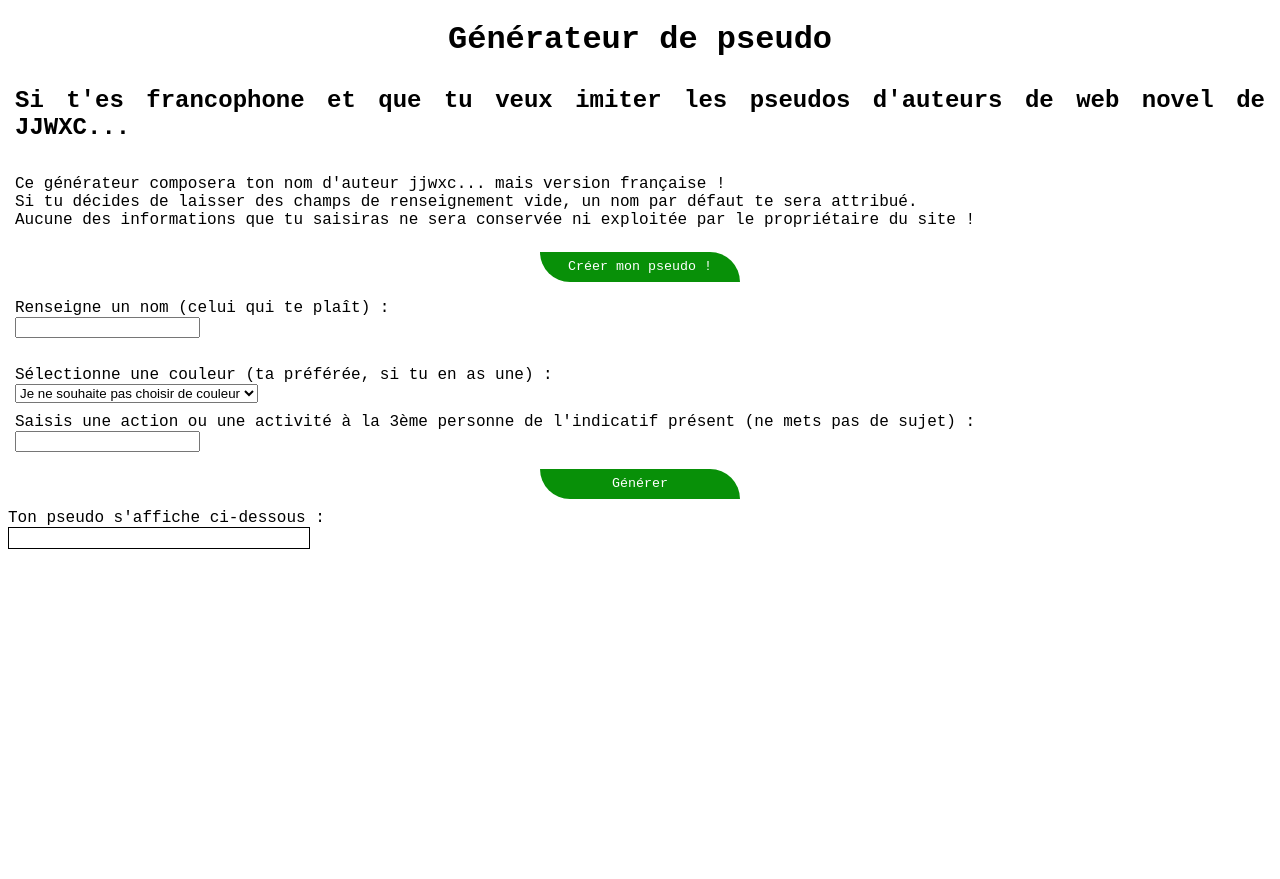
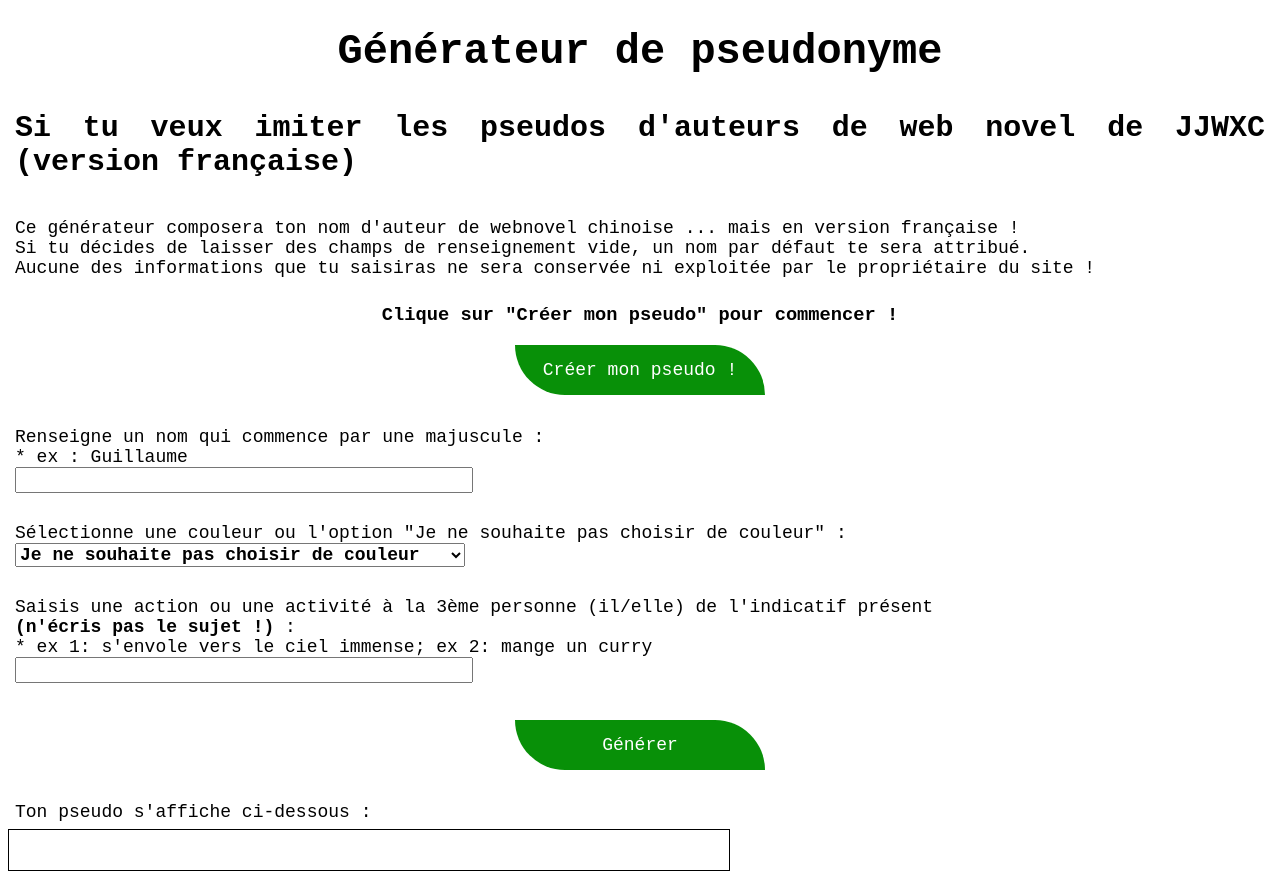
Before and after one commit to PythonTester971/Pseudo-generator, a plain HTML site: page index.html in a window 1280 px wide. Before the commit the page ends 800 px from the top, so only its background shows below. Drawn offline with Linux system fonts and the light colour scheme.

Commit message:
Réalisation du prototype du générateur de pseudonyme JJWXC : améliorations à venir (ex: boutons fait, texte pseudo en couleur en fonction de la couleur choisie, etc.

```diff
--- a/index.html
+++ b/index.html
@@ -1,5 +1,6 @@
 <!DOCTYPE html>
-<html lang="en">
+<html lang="fr">
+
 <head>
     <meta charset="UTF-8">
     <meta name="viewport" content="width=device-width, initial-scale=1.0">
@@ -7,54 +8,76 @@
     <title>JJWXC-type Pseudo generator</title>
 </head>
 <body>
-<header></header>
-    <h1>Générateur de pseudo</h1>
+        <h1>Générateur de pseudonyme</h1>
 
-    <h2>Si t'es francophone et que tu veux imiter les pseudos d'auteurs de web novel de JJWXC...</h2>
+        <h2>
+            Si tu veux imiter les pseudos
+            d'auteurs de web novel de JJWXC (version française)
+        </h2>
 
         <p>
-        Ce générateur composera ton nom d'auteur jjwxc... mais version française !<br>
-        Si tu décides de laisser des champs de renseignement vide, un nom par défaut te sera attribué.<br>
-        Aucune des informations que tu saisiras ne sera conservée ni exploitée par le propriétaire du site !
+            Ce générateur composera ton nom d'auteur de webnovel chinoise
+            ... mais en version française !<br>
+            Si tu décides de laisser des champs de renseignement vide,
+            un nom par défaut te sera attribué.<br>
+            Aucune des informations que tu saisiras ne sera conservée
+            ni exploitée par le propriétaire du site !<br>
         </p>
+
+        <h3>Clique sur "Créer mon pseudo" pour commencer !</h3>
 
         <button id="start">Créer mon pseudo !</button>
 
-    <form>
 
-        <label for="user-name" id="label-name">Renseigne un nom (celui qui te plaît) :</label>
+       <section id="content">
+        <form id="generation-form">
+
+            <label for="user-name" id="label-name">
+                Renseigne un nom qui commence par une majuscule :<br>
+                * ex : Guillaume
+            </label>
             <input id="user-name" type="text"><br>
+            <!-- <button id="send-name" class="send">Go</button> -->
+        <!-- <div class="done" id="name-done"></div> -->
 
-        <label for="user-color" id="label-color">Sélectionne une couleur (ta préférée, si tu en as une) :</label>
-        <select id="user-color">
-            <option value="none">Je ne souhaite pas choisir de couleur</option>
-            <option value="white">Blanc</option>
-            <option value="black">Noir</option>
-            <option value="gray">Gris</option>
-            <option value="brown">Marron</option>
-            <option value="purple">Violet</option>
-            <option value="blue">Bleu</option>
-            <option value="green">Vert</option>
-            <option value="yellow">Jaune</option>
-            <option value="orange">Orange</option>
-            <option value="red">Rouge</option>
-            <option value="pink">Rose</option>
+            <label for="user-color" id="label-color">
+                Sélectionne une couleur ou l'option "Je ne souhaite pas choisir de couleur" :
+            </label>
+            <select id="user-color" required>
+                <option id="no-color" value="none">Je ne souhaite pas choisir de couleur</option>
+                <option id="white" value="blanc">Blanc</option>
+                <option id="black" value="noir">Noir</option>
+                <option id="gray" value="gris">Gris</option>
+                <option id="brown" value="marron">Marron</option>
+                <option id="purple" value="violet">Violet</option>
+                <option id="blue" value="bleu">Bleu</option>
+                <option id="green" value="vert">Vert</option>
+                <option id="yellow" value="jaune">Jaune</option>
+                <option id="orange" value="orange">Orange</option>
+                <option id="red" value="rouge">Rouge</option>
+                <option id="pink" value="rose">Rose</option>
             </select>
+            <!-- <button id="send-color" class="send">Go</button> -->
+        <!-- <div class="done" id="color-done"></div> -->
 
             <label for="user-action" id="label-action">
-            Saisis une action ou une activité à la 3ème personne de l'indicatif présent
-            (ne mets pas de sujet) :
+                Saisis une action ou une activité à la 3ème personne (il/elle)
+                de l'indicatif présent<br>
+                <strong>(n'écris pas le sujet !)</strong> :<br>
+                * ex 1: s'envole vers le ciel immense; ex 2: mange un curry
             </label>
-        <input id="user-action" type="text">
+            <input id="user-action" type="text"><br>
+            <!-- <button id="send-action" class="send">Go</button> -->
+        <!-- <div class="done" id="action-done"></div> -->
 
         </form>
 
-    <button id="generate">Générer</button>
+        <button id="generate" class="for-generation">Générer</button>
 
-    <label for="show-pseudo">Ton pseudo s'affiche ci-dessous :</label>
-    <div id="show-pseudo">
+    <p id="label-show">Ton pseudo s'affiche ci-dessous :</p>
+    <div id="show-pseudo"></div>
+   </section>
 
-    </div>
 
     <script src="script.js"></script>
 </body>
--- a/script.js
+++ b/script.js
@@ -0,0 +1,139 @@
+
+
+
+//renvoie l'animal "totem" qui représentera l'utilisateur
+function returnAnimal() {
+
+//VAR
+const animals =
+    [
+        'Aigle doré','Béluga','Cerf sika','Delfin à bec blanc', 'Écureuil volant','Faisan doré',
+        'Grue couronnée','Hibou des marais','Ibis nippon', 'Jacana indien','Koala','Loup gris',
+        'Mandrin','Nourrice royale', 'Orque','Paon bleu','Quetzal resplendissant','Rat des moissons',
+        'Singe doré','Tigre de Sibérie','Ursin','Vautour fauve','Wallaby','Xénople','Yack',
+        'Zèbre de Grevy'
+    ]
+
+let userName = document.querySelector('#user-name');
+let nom = String(userName.value);
+let nameInitial = nom[0];
+
+//retourne un animal si l'utlisateur à rempli le champs, (Initiale prénom = initiale adjectif)
+// sinon retourne une dénomination par défaut "Ce Vénérable" (inside joke)
+    if(nom.length !== 0){
+        for(el of animals){
+            if(nameInitial === el[0]){
+                let userAnimal = el;
+                return userAnimal;
+            }
+        }
+     } else {
+            let userName = "Ce Vénérable";
+            return userName;
+         }
+    };
+
+
+//renvoie l'adjectif qui qualifiera l'utilisateur
+function returnQuality(){
+
+//VAR
+const qualities =
+        [
+            'brillant','noble','magnétique','gracieux','vertueux','joyeux','optimiste',
+            'rayonnant','raffiné','valeureux','bienveillant'
+        ];
+let userColor = document.querySelector('#user-color');
+let color = String(userColor.value);
+let colorInitial = color[0];
+
+//(même principe que le nom, mais avec la couleur choisie et retourne une qualité)
+if(color !== "none"){
+    for(q of qualities){
+        if(colorInitial === q[0]){
+            let userQuality = q;
+            return userQuality;
+        }
+    }
+        } else {
+            let defaultQuality = 'arrogant';
+            return defaultQuality;
+        }
+    };
+
+
+//renvoie l'action/activité réalisée
+function returnAction(){
+
+    //VAR
+    let action = String(document.querySelector('#user-action').value);
+
+    //à l'appréciation de l'utilisateur, sinon donne une phrase par défaut
+    if(action.length != 0){
+        return action;
+    } else {
+        let defaultAction = 'ne se donne pas la peine de remplir les champs --\'';
+        return defaultAction;
+    }
+};
+
+
+//boutons:
+
+    //Affichage du formulaire: faire apparaître le formulaire
+
+const startGenerating = document.querySelector('#start');
+
+startGenerating.addEventListener('click',function(){
+const fullfillInfo = document.querySelector('#content');
+    fullfillInfo.classList.toggle('displayNone');
+});
+
+
+    //Affiche la phrase construite
+const generate = document.querySelector('#generate');
+
+generate.addEventListener('click', function(e){
+    e.preventDefault()
+    // fonction contenant les options choisis par l'utilisateur
+    let Action = returnAction();
+    let Quality = returnQuality();
+    let Animal = returnAnimal();
+
+    document.querySelector('#show-pseudo').textContent = `${Animal} ${Quality} ${Action}`;
+});
+
+
+
+//(test)Affichage de "done" quand la réponse est confirmée par l'utilisateur
+
+// let sendColor = document.querySelector('#send-color');
+// let sendAction = document.querySelector('#send-action');
+
+
+// let doneColor = document.querySelector('#color-send');
+// let doneAction = document.querySelector('#action-done');
+
+// let sendName = document.querySelector('#send-name');
+// let containsName = document.querySelector('#name-done');
+// let doneName = containsName.textContent;
+
+// sendName.addEventListener('click',function(e){
+//     e.preventDefault()
+//     nom = String(userName.value);
+//     if(nom.length != 0 /*&& containsName.style.display === 'none'*/){
+//         /*containsName.style.display === 'inline';*/
+//         doneName = 'fait';
+//     } /*else if((nom.length == 0 || nom === " ") && containsName.style.display === 'none'){
+//         containsName.style.display === "inline";
+//         doneName = "ok";
+//     }*/
+// });
+
+// sendColor.addEventListener('click',function(){
+//       doneColor.textContent = done;
+// });
+
+// sendAction.addEventListener('click',function(){
+//     doneAction.textContent = done;
+// });
--- a/styles.css
+++ b/styles.css
@@ -1,30 +1,57 @@
 body {
-    min-width:320px;
+    /* min-width:320px; */
     text-align: justify;
     text-justify: inter-word;
     background-color:#ffffff;
     font-family:'Courier New', Courier, monospace;
+    /* display:flex;
+    flex-direction:column;
+    justify-content: center; */
+}
+
+
+
+.displayNone {
+    display:none;
 }
 
 h1 {
     text-align: center;
-    text-justify: inter-word;
+    /*text-justify:initial;*/
+    font-size:26px;
+}
+
+h3 {
+    text-align:center;
 }
 
 h2 {
     font-weight:600;
+    font-size:20px;
+}
+
+p,label {
+    font-size:18px;
+}
+
+label {
+    text-size-adjust:80% ;
 }
 
 h2,p,form {
     padding: 7px;
 }
 
-label,input,select,button {
+label,select,button {
     display:block;
 }
 
+
 input,select {
-    margin-bottom:10px;
+    margin-bottom:30px;
+    width:250px;
+    font-family:'Courier New', Courier, monospace;
+    font-weight:600;
 }
 
 button {
@@ -35,12 +62,70 @@ button {
     border:none;
     height:30px;
     width:200px;
-    margin-bottom:10px;
+    margin-bottom:25px;
     justify-self:center;
 }
 
-div {
+button:hover {
+    background-color: #ffffff;
+    color:rgb(8, 144, 8);
+    border: solid 0.5px rgb(8, 144, 8);
+}
+
+.send {
+    display:none;
+    width:50px;
+    height:30px;
+}
+
+#label-show {
+    margin-bottom:0;
+}
+
+#show-pseudo {
     border: solid 1px black;
-    width: 300px;
-    height:20px;
+    width: 250px;
+    height:55px;
+    font-size:16px;
+    padding:10px;
+
 }
+
+/* #name-done {
+    display:none;
+    border:solid 0.5px black;
+    width:200px;
+    height:30px;
+}*/
+
+
+@media screen and (min-width:768px) {
+    h1 {
+        font-size:42px;
+    }
+    h2 {
+        font-size:30px;
+    }
+    /* p,label {
+        font-size:18px;
+    } */
+
+    input,select {
+        font-size:18px;
+        font-family:'Courier New', Courier, monospace;
+        font-weight:600;
+        width:450px;
+    }
+
+    button {
+        width:250px;
+        height:50px;
+        font-size:18px;
+    }
+
+    #show-pseudo {
+        width:700px;
+        height:20px;
+    }
+
+}
```
Lines whose indentation alone changed are shown as unchanged.
